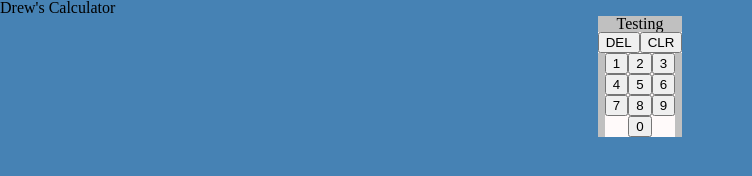
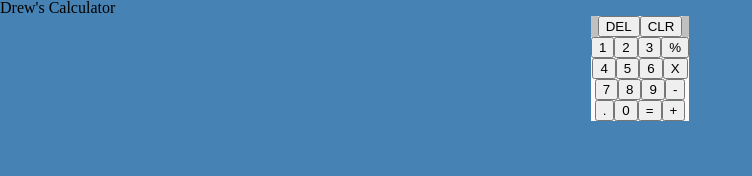
Before and after one commit to Drew-Daniels/calculator, a plain HTML site: page index.html in a window 1280 px wide. Shown: the whole page, without its empty margins (0-752 px from the left). Drawn offline with Linux system fonts and the light colour scheme.

Commit message:
Added more buttons

```diff
--- a/index.html
+++ b/index.html
@@ -11,7 +11,7 @@
             <!--All contains the BODY; BODY contains the DISPLAY, BIG-BTNS, and SMALL-BTNS-->
             <div id="CONTAINER-display">
                 <div id="display">
-                    <p>Testing</p>
+                    <p id="display-text"></p>
                 </div>
             </div>
             <div id="CONTAINER-btn-big" class="btn-base btn-big">
@@ -23,19 +23,25 @@
                     <button>1</button>
                     <button>2</button>
                     <button>3</button>
+                    <button>%</button>
                 </div>
                 <div id="row-two" class="btn-row">
                     <button>4</button>
                     <button>5</button>
                     <button>6</button>
+                    <button>X</button>
                 </div>
                 <div id="row-three" class="btn-row">
                     <button>7</button>
                     <button>8</button>
                     <button>9</button>
+                    <button>-</button>
                 </div>
                 <div id="row-four" class="btn-row">
+                    <button>.</button>
                     <button>0</button>
+                    <button>=</button>
+                    <button>+</button>
                 </div>
             </div>
         </div>
```
